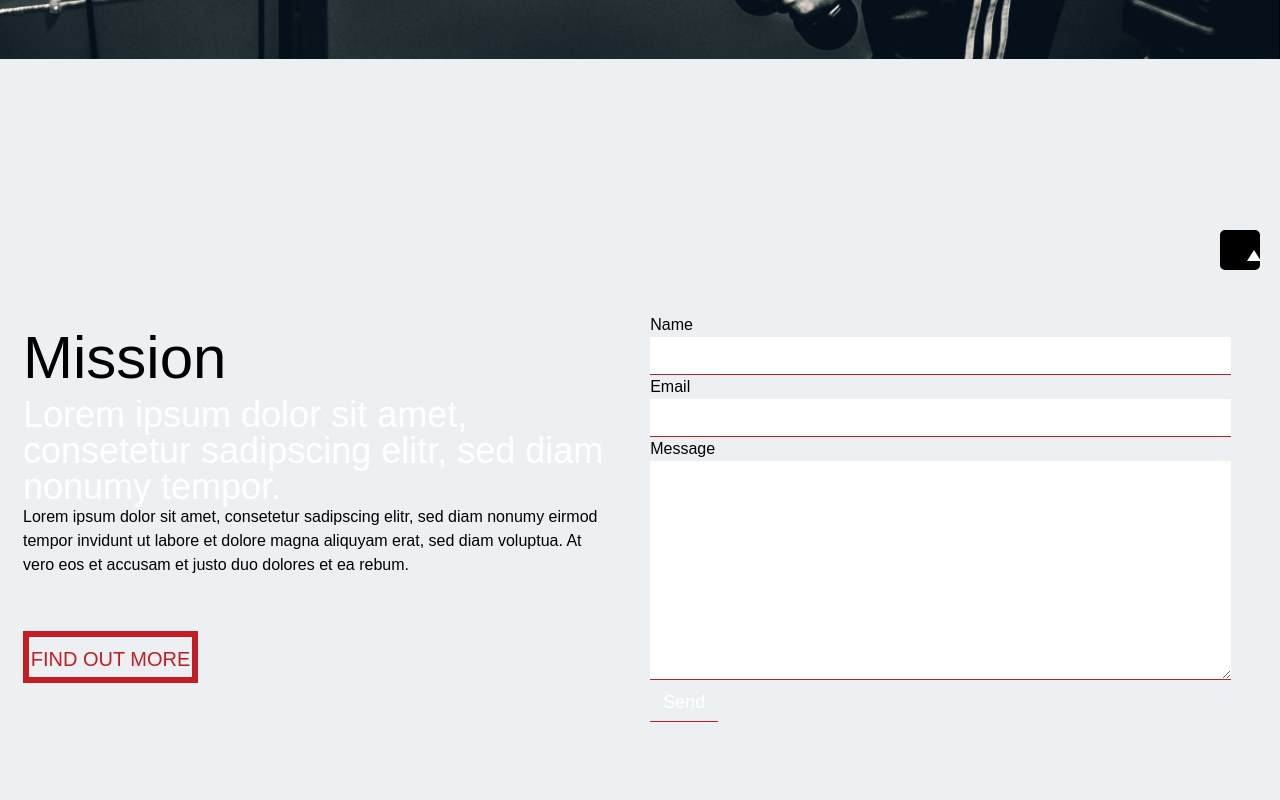
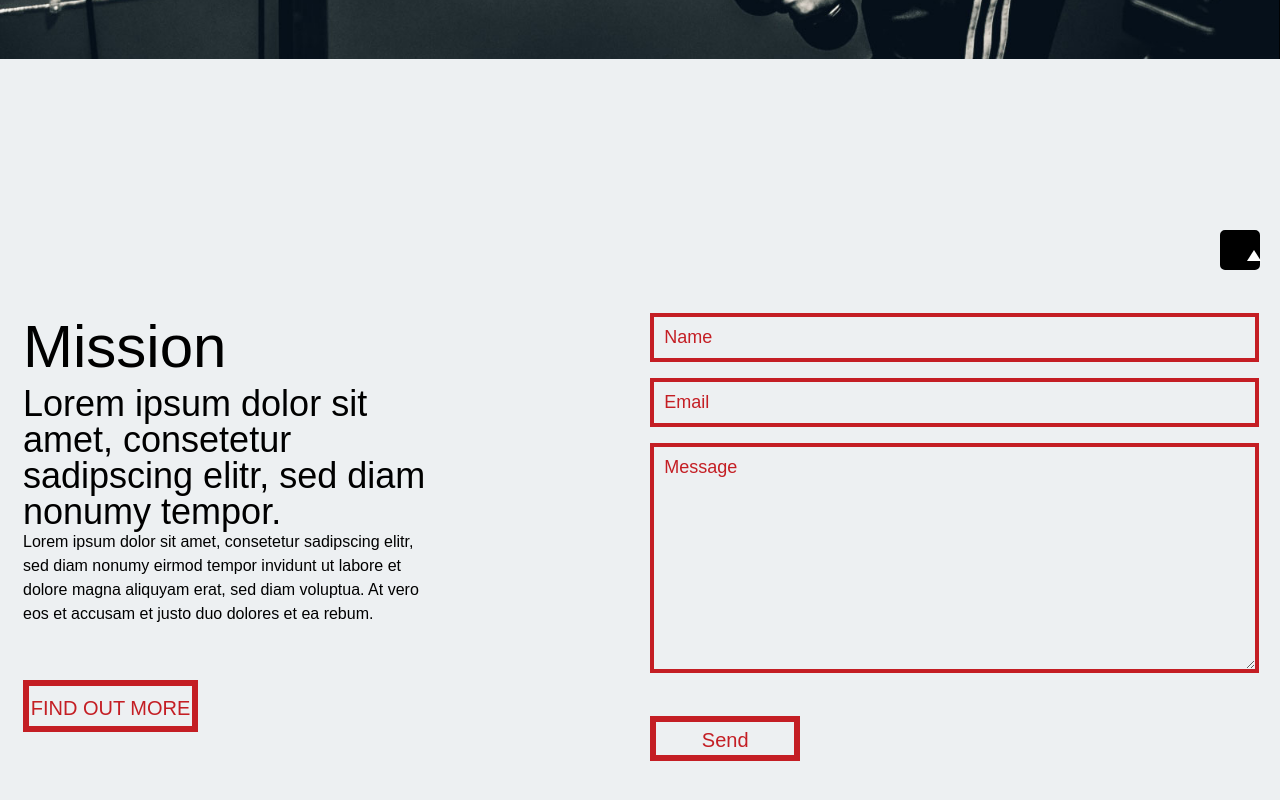
Before and after one commit to AlexandriaLindsay/gym-app, a React (Create React App) app: page /contact in a window 1280 px wide. Shown: the part 504-1304 px from the top of the page. Built offline with nearby package versions, Linux system fonts and the light colour scheme; a web font is replaced by a local one.

Commit message:
home update

```diff
--- a/package.json
+++ b/package.json
@@ -11,10 +11,12 @@
     "apollo-boost": "^0.4.9",
     "classnames": "^2.3.1",
     "dompurify": "^2.3.3",
+    "emailjs": "^3.6.0",
     "emailjs-com": "^3.2.0",
     "graphql": "^14.7.0",
     "graphql-tag": "^2.12.5",
     "react": "^17.0.2",
+    "react-anchor-link-smooth-scroll": "^1.0.12",
     "react-apollo": "^3.1.5",
     "react-dom": "^17.0.2",
     "react-hot-loader": "^4.13.0",
--- a/src/App.js
+++ b/src/App.js
@@ -15,7 +15,6 @@ const client = new ApolloClient({ uri: 'https://charlie.staging.prufs.ca/graphql
 
 
 function App() {
-
 
   return (
     <>
--- a/src/assets/js/Functions.js
+++ b/src/assets/js/Functions.js
@@ -1,5 +1,5 @@
-export function scroll(scrollTo) {
-    document.querySelector('#' + scrollTo).scrollIntoView({
-      behavior: 'smooth'
-    });
-}
+// export function scroll(scrollTo) {
+//   var loc = document.location.toString().split('#')[0];
+//   document.location = loc + '#' + scrollTo;
+//   return false;
+// }
--- a/src/assets/less/App.less
+++ b/src/assets/less/App.less
@@ -1004,6 +1004,40 @@ footer {
     }
 }
 /**********************************
+* CONTACT PAGE
+***********************************/
+.contact {
+    .doubleCol:first-of-type {
+        padding-right: 200px;
+        h3 {
+            color: @black;
+        }
+    }
+}
+
+form {
+    p {
+        margin-bottom: 16px;
+    }
+
+    input,textarea,select {
+        background: transparent;
+        border: 4px solid @red;
+        padding: 10px;
+    }
+
+    input[type="submit"] {
+        .custom-btn();
+        margin-top: 20px;
+        color: @red !important;
+        width: 150px !important;
+        &:hover {
+            color: @white !important;
+        }
+    }
+}
+
+/**********************************
 * FOOTER
 ***********************************/
 
--- a/src/components/elements/ContactUs.js
+++ b/src/components/elements/ContactUs.js
@@ -9,22 +9,19 @@ export const ContactUs = () => {
 
     emailjs.sendForm('service_sujbtpc', 'template_wqgn15d', form.current, 'user_QwNs4Y9kTCa0OvsSp4L3R')
       .then((result) => {
-          console.log(result.text);
+          alert('Thanks! We\'ll be in touch shortly');
       }, (error) => {
-          console.log(error.text);
+          alert('Sorry, an error has occurred. Please try again later');
       });
       e.target.reset();
   };
 
   return (
     <form ref={form} onSubmit={sendEmail}>
-      <label>Name</label>
-      <input type="text" name="user_name" required/>
-      <label>Email</label>
-      <input type="email" name="user_email" required/>
-      <label>Message</label>
-      <textarea name="message" required/>
-      <input type="submit" value="Send" />
+      <p><input type="text" name="first-name" placeholder="Name" required/></p>
+      <p><input type="email" name="your-email" placeholder="Email" required/></p>
+      <p><textarea name="your-message" placeholder="Message" required/></p>
+      <p><input type="submit" value="Send" /></p>
     </form>
   );
 };
--- a/src/components/layout/partials/Nav.js
+++ b/src/components/layout/partials/Nav.js
@@ -1,8 +1,7 @@
 import React from 'react';
 import classNames from 'classnames';
 import { Link } from 'react-router-dom';
-import { scroll } from '../../../assets/js/Functions';
-
+import AnchorLink from 'react-anchor-link-smooth-scroll'
 
 
 const Nav = ({
@@ -28,8 +27,8 @@ const Nav = ({
       >
         <ul>
             <li><Link to="/">Home</Link></li>
-            <li><Link to='/' onClick={() => scroll('membership')}>Membership Plans</Link></li>
-            <li><Link to='/' onClick={() => scroll('sessions')}>Sessions</Link></li>
+            <li><AnchorLink href='#membership'>Membership Plans</AnchorLink></li>
+            <li><Link to='/#sessions'>Sessions</Link></li>
             <li><Link to='/contact'>Contact</Link></li>
         </ul>
       </nav>
--- a/src/components/views/Contact.js
+++ b/src/components/views/Contact.js
@@ -18,11 +18,6 @@ class Contact extends Component {
         document.title ="Contact — here is your page title to display";
         document.getElementsByTagName("META")[2].content="dYour description Contact the page or site here to set dynamically";
 
-        document.addEventListener( 'wpcf7mailsent', function( event ) {
-        if ( '37' == event.detail.contactFormId ) {
-            document.getElementById('success-message').innerHTML = '<p>Message Sent! We\'ll be in touch soon!</p>';
-        }
-       }, false );
         return (
             <>
                 <LayoutDefault>
@@ -31,7 +26,7 @@ class Contact extends Component {
                         <h1 style={{ textTransform: 'uppercase' }} className="threeD">Contact Us</h1>
                     </div>
 
-                    <Section>
+                    <Section className="contact">
                         <DoubleCol>
                             <h2>Mission</h2>
                             <h3>Lorem ipsum dolor sit amet, consetetur sadipscing elitr, sed diam nonumy tempor.</h3>
```
Also changed, not shown: src/assets/css/App.css, 2 other files (tests, documents, lock files or other folders).
